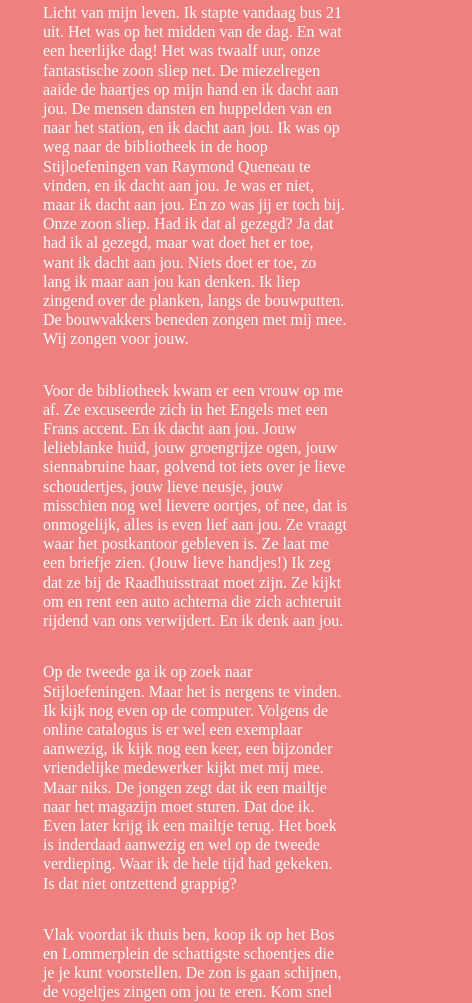
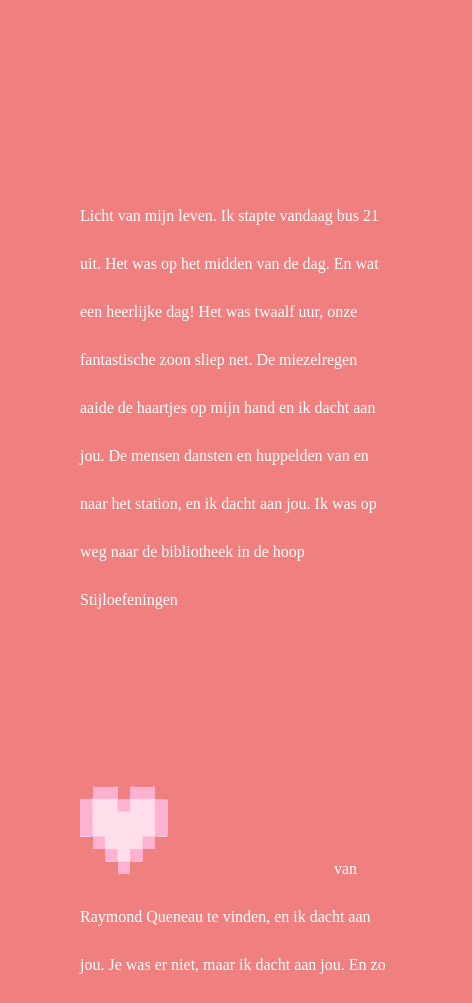
Before and after one commit to KjellRuiter/ProjectWeb, a plain HTML site: page verliefd.html in a window 390 px wide. Shown: the part 77-1080 px from the top of the page, 472 px wide, since content can reach past the window. Drawn offline with Linux system fonts and the light colour scheme.

Commit message:
slapen
slapen

```diff
--- a/style.css
+++ b/style.css
@@ -714,7 +714,7 @@ boddy.account form:invalid button {
     padding: 1em;
     font-size: 1em;
     font-family: "Nexa Light";
-    line-height: 1.2em;
+    line-height: 1.5em;
 }
 
 .neerslachtig p:hover {
@@ -769,7 +769,7 @@ boddy.account form:invalid button {
 @media only screen and (max-width: 37.5em) {
     .neerslachtig p {
         width: 19em;
-        line-height: 1.2em;
+        line-height: 1.5em;
         color: black;
     }
 }
@@ -782,13 +782,14 @@ boddy.account form:invalid button {
 }
 
 .iphone p {
-    width: 35em;
+    width: 25em;
     margin: auto;
     padding: 1em;
     font-size: 1em;
     font-family: "Nexa Light";
-    line-height: 1.8em;
+    line-height: 1.2em;
 }
+
 .iphone p {
     border-radius: 1em;
     background-color: white;
@@ -803,6 +804,7 @@ boddy.account form:invalid button {
     background-repeat: no-repeat;
     padding-bottom: 2.7em;
 }
+
 .readbar {
     position: fixed;
     width: 100%;
@@ -847,7 +849,6 @@ boddy.account form:invalid button {
 }
 
 
-
 /* ******************** verhaal verliefd ********************* */
 
 .verliefd {
@@ -858,10 +859,22 @@ boddy.account form:invalid button {
 .verliefd p {
     width: 30em;
     margin: auto;
+    margin-top: 2.78999em;
     padding: 1em;
     font-size: 1em;
-    line-height: 1.7em;
+    line-height: 3em;
     font-family: "Nexa Light";
+}
+
+.verliefd p:hover {
+    color: red;
+    transform: translate(0em) scale(1.1);
+    transition: transform 0.5s;
+}
+
+.verliefd section {
+    padding-top: 5em;
+    padding-bottom: 5em;
 }
 
 .readbar {
@@ -901,7 +914,8 @@ boddy.account form:invalid button {
 
 @media only screen and (max-width: 37.5em) {
     .verliefd p {
-        width: 19em;
-        line-height: 1.2em;
+        width: 80%;
+        line-height: 3em;
+        padding: 5em;
     }
 }
--- a/verliefd.html
+++ b/verliefd.html
@@ -25,22 +25,22 @@
     </div>
     <section>
     <p>
-        Licht van mijn leven. Ik stapte vandaag bus 21 uit. Het was op het midden van de dag. En wat een heerlijke dag! Het was twaalf uur, onze fantastische zoon sliep net. De miezelregen aaide de haartjes op mijn hand en ik dacht aan jou. De mensen dansten en huppelden van en naar het station, en ik dacht aan jou. Ik was op weg naar de bibliotheek in de hoop Stijloefeningen van Raymond Queneau te vinden, en ik dacht aan jou. Je was er niet, maar ik dacht aan jou. En zo was jij er toch bij. Onze zoon sliep. Had ik dat al gezegd? Ja dat had ik al gezegd, maar wat doet het er toe, want ik dacht aan jou. Niets doet er toe, zo lang ik maar aan jou kan denken. Ik liep zingend over de planken, langs de bouwputten. De bouwvakkers beneden zongen met mij mee. Wij zongen voor jouw.
+        Licht van mijn leven. Ik stapte vandaag bus 21 uit. Het was op het midden van de dag. En wat een heerlijke dag! Het was twaalf uur, onze fantastische zoon sliep net.  De miezelregen aaide de haartjes op mijn hand en ik dacht aan jou. De mensen dansten en huppelden van en naar het station, en ik dacht aan jou. Ik was op weg naar de bibliotheek in de hoop Stijloefeningen <img src="images/hartgiff.gif" alt="hartgifje"> van Raymond Queneau te vinden, en ik dacht aan jou. Je was er niet, maar ik dacht aan jou. En zo was jij er toch bij. Onze zoon sliep. Had ik dat al gezegd? Ja dat had ik al gezegd, maar wat doet het er toe, want ik dacht aan jou. Niets doet er toe, zo lang ik maar aan jou kan denken. Ik liep zingend over de planken, langs de bouwputten. De bouwvakkers beneden zongen met mij mee. Wij zongen voor jouw.
     </p>
     </section>
     <section>
     <p>
-        Voor de bibliotheek kwam er een vrouw op me af. Ze excuseerde zich in het Engels met een Frans accent. En ik dacht aan jou. Jouw lelieblanke huid, jouw groengrijze ogen, jouw siennabruine haar, golvend tot iets over je lieve schoudertjes, jouw lieve neusje, jouw misschien nog wel lievere oortjes, of nee, dat is onmogelijk, alles is even lief aan jou. Ze vraagt waar het postkantoor gebleven is. Ze laat me een briefje zien. (Jouw lieve handjes!) Ik zeg dat ze bij de Raadhuisstraat moet zijn. Ze kijkt om en rent een auto achterna die zich achteruit rijdend van ons verwijdert. En ik denk aan jou.
+        Voor de bibliotheek kwam er een vrouw op me af. Ze excuseerde zich in het Engels met een Frans accent. En ik dacht aan jou. Jouw lelieblanke huid,<img src="images/hartgiff.gif" alt="hartgifje"> jouw groengrijze ogen, jouw siennabruine haar, golvend tot iets over je lieve schoudertjes, jouw lieve neusje, jouw misschien nog wel lievere oortjes, of nee, dat is onmogelijk, alles is even lief aan <img src="images/hartgiff.gif" alt="hartgifje"> jou. Ze  vraagt waar het  postkantoor gebleven is. Ze laat me een briefje zien. (Jouw lieve handjes!) Ik zeg dat ze bij de Raadhuisstraat moet zijn. Ze kijkt om en rent een auto achterna die zich achteruit rijdend van ons verwijdert. En ik denk aan jou.<img src="images/hartgiff.gif" alt="hartgifje">
     </p>
     </section>
     <section>
     <p>
-        Op de tweede ga ik op zoek naar Stijloefeningen. Maar het is nergens te vinden. Ik kijk nog even op de computer. Volgens de online catalogus is er wel een exemplaar aanwezig, ik kijk nog een keer, een bijzonder vriendelijke medewerker kijkt met mij mee. Maar niks. De jongen zegt dat ik een mailtje naar het magazijn moet sturen. Dat doe ik. Even later krijg ik een mailtje terug. Het boek is inderdaad aanwezig en wel op de tweede verdieping. Waar ik de hele tijd had gekeken. Is dat niet ontzettend grappig?
+        Op de tweede ga ik op zoek naar Stijloefeningen. Maar het is nergens te vinden. Ik kijk nog <img src="images/hartgiff.gif" alt="hartgifje">even op de computer. Volgens de online catalogus is er wel een exemplaar aanwezig, ik kijk nog een keer, een bijzonder vriendelijke medewerker kijkt met mij mee. Maar niks. De jongen zegt dat ik een mailtje naar het <img src="images/hartgiff.gif" alt="hartgifje">magazijn moet sturen. Dat doe ik. Even later krijg ik een mailtje terug. Het boek is inderdaad aanwezig en wel op de tweede verdieping. Waar ik de hele tijd had gekeken. Is dat niet ontzettend grappig?
     </p>
     </section>
     <section>
     <p>
-        Vlak voordat ik thuis ben, koop ik op het Bos en Lommerplein de schattigste schoentjes die je je kunt voorstellen. De zon is gaan schijnen, de vogeltjes zingen om jou te eren. Kom snel thuis liefje. Dan kan ik in je ogen verdrinken, dan kan ik me in je haren verstoppen, dan kan ik je geur opsnuiven, dan kunnen we met z’n drietjes de wereld wat mooier maken. Wacht geen seconde langer en ben hier.
+        Vlak voordat ik thuis ben, koop ik op het Bos en Lommerplein de schattigste schoentjes die je je kunt voorstellen. De zon is gaan schijnen, de vogeltjes zingen<img src="images/hartgiff.gif" alt="hartgifje">  om jou te eren. Kom snel thuis liefje. Dan kan ik in je ogen verdrinken, dan kan ik me in je haren verstoppen, dan kan ik je geur opsnuiven, dan kunnen we met z’n drietjes de wereld wat mooier maken. Wacht geen seconde langer en ben hier.
     </p>
     </section>
 </body>
```
Also changed, not shown: Neerslachtig.html (+1 -1 lines), images/Heart-PNG-Clipart.png (added), images/LBACKGROUND_40EM.png (added), images/LBACKGROUND_50EM.png (added), images/LBACKGROUND_64EM.png (added), images/LBACKGROUND_80EM.png (added), images/LBACKGROUND_85EM-4.png (added), images/VERLIEFD_GROOT.png (added), images/hartgiff.gif (added), images/hoooffdddd.png (added), 1 other file.
